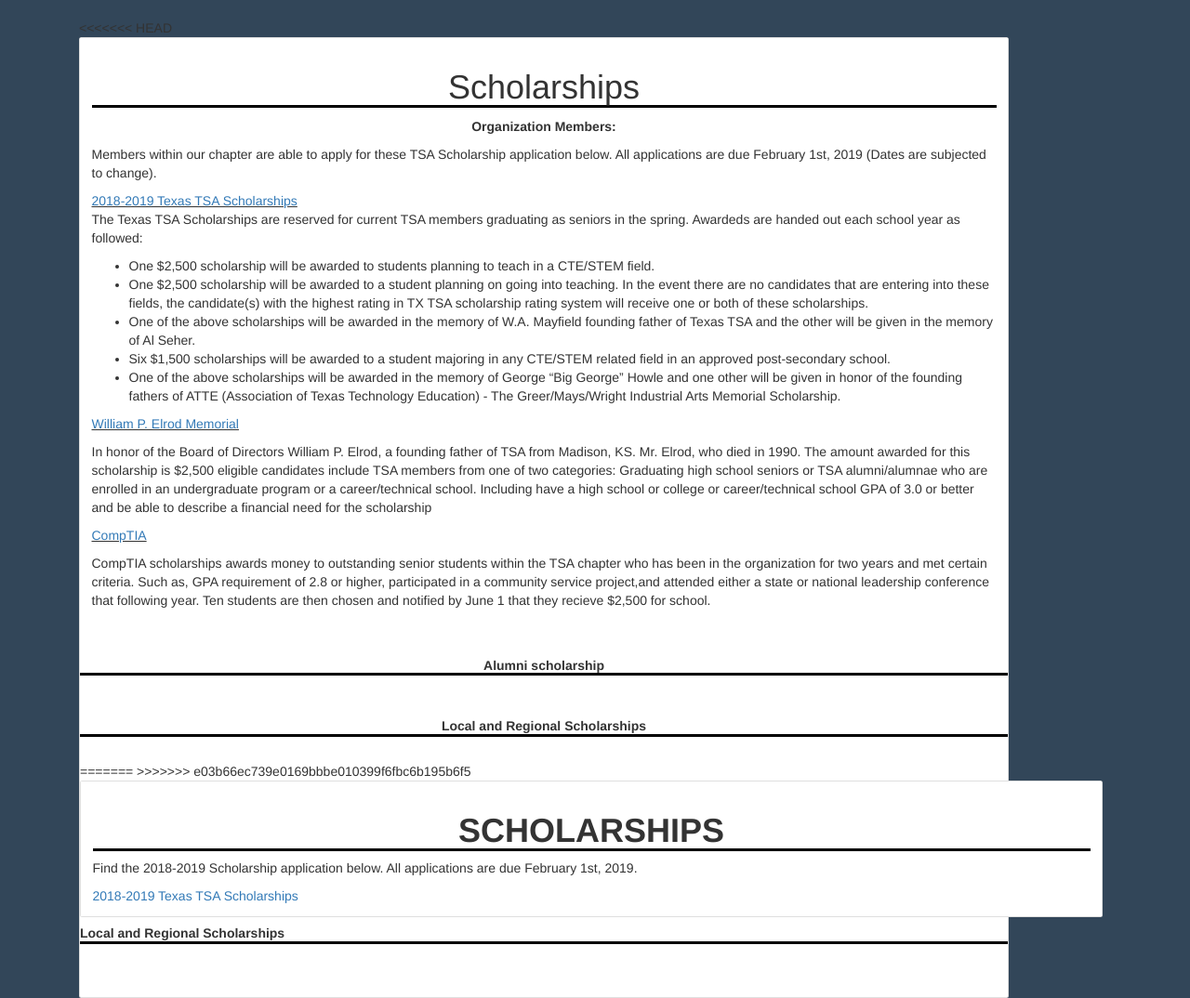
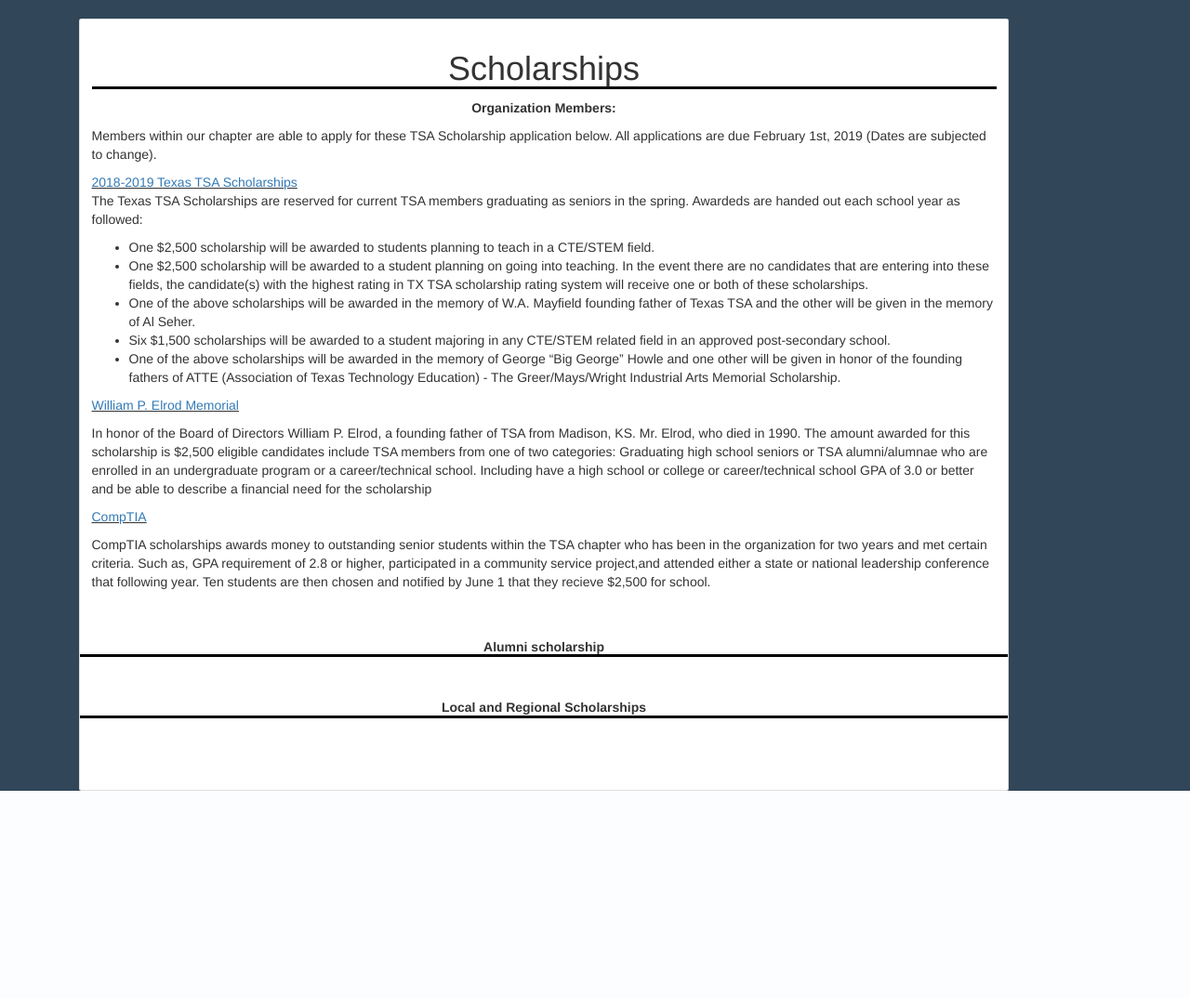
Before and after one commit to cdxker/TSAWebsite, a Flask app: page /scholarships in a window 1280 px wide. Shown: the part 62-1136 px from the top of the page at 93% size. After the commit the page ends 913 px from the top, so only its background shows below. Run offline with Flask 2, Linux system fonts and the light colour scheme; some libraries are stand-ins or nearby versions.

Commit message:
updated version

```diff
--- a/TSA/templates/scholarships.html
+++ b/TSA/templates/scholarships.html
@@ -1,7 +1,6 @@
 {% extends 'layout.html' %}
 
 {% block body %}
-<<<<<<< HEAD
 
 <div class="card" style="width: 100rem;">
     <div class="card-body">
@@ -59,23 +58,5 @@
 
         </p>
 
-
-
-
-
-
-=======
->>>>>>> e03b66ec739e0169bbbe010399f6fbc6b195b6f5
-
-<div class="card" style="width: 110rem;">
-  <div class="card-body">
-    <h1 class="card-title" style="text-align: center"> <b> SCHOLARSHIPS</b></h1>
-    <p class="card-text">Find the 2018-2019 Scholarship application below. All applications are due February 1st, 2019.
-    </p>
-    <a href="https://www.texastsa.org/wp-content/uploads/2018/12/scholarship-application2018_19.pdf">2018-2019 Texas TSA
-      Scholarships</a>
-  </div>
-</div>
-  <h5 class="card-title"><b>Local and Regional Scholarships</b></h5>
 <p class="card-text"></p>
 {% endblock %}
```
